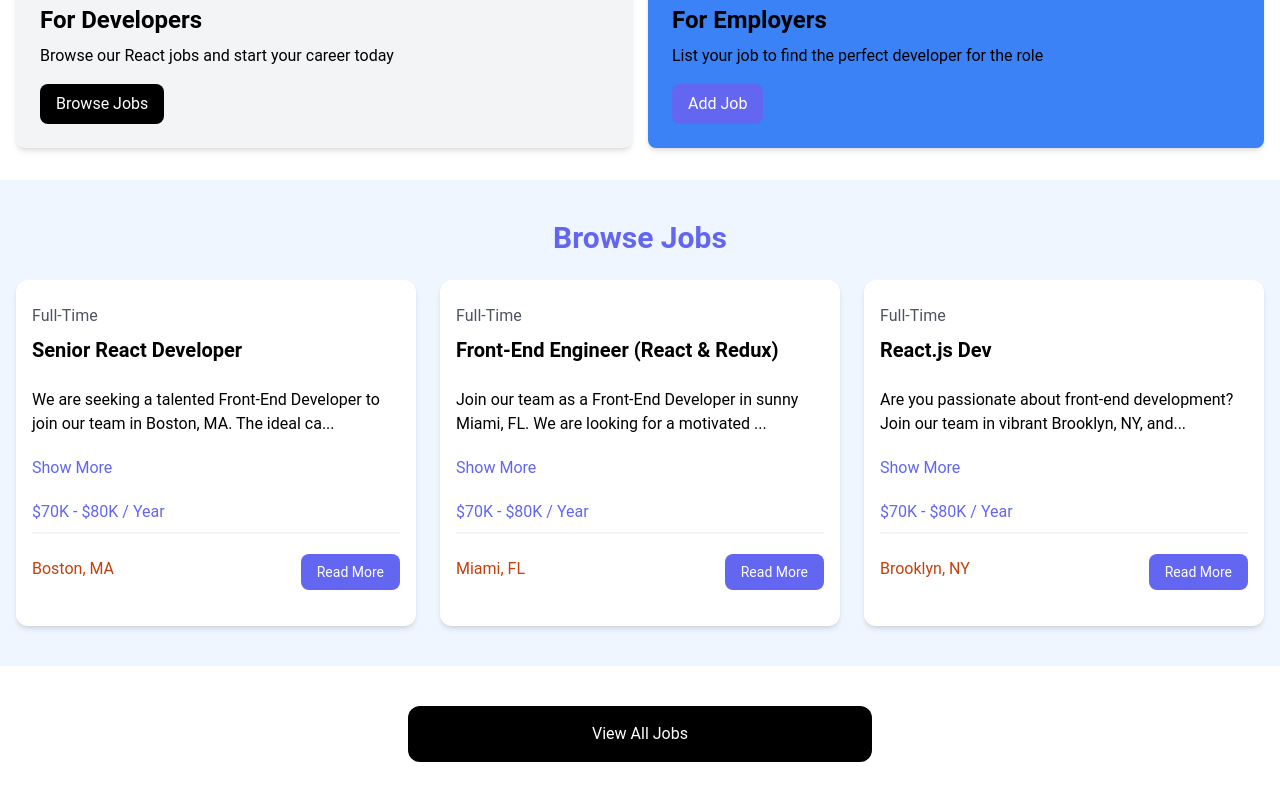
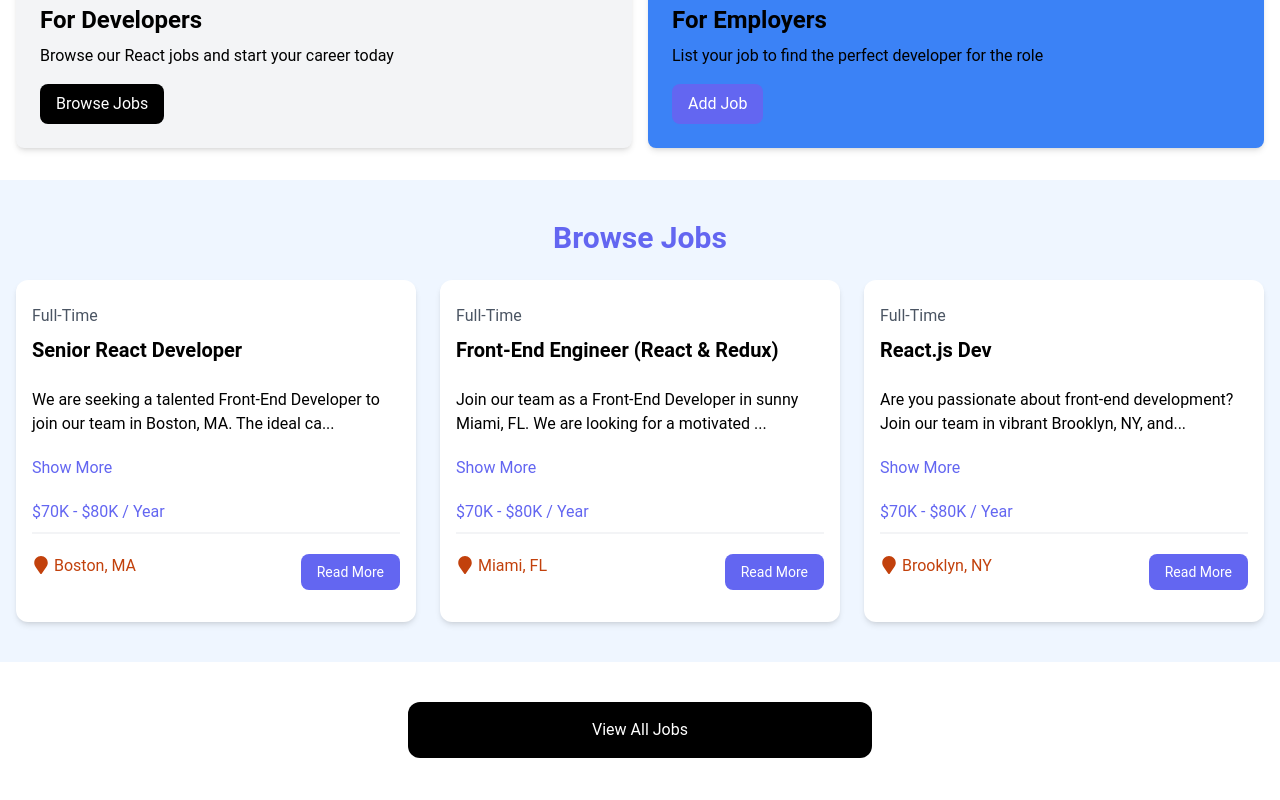
Before and after one commit to Quantumben/reactjs-job, a React (Vite) app: page / in a window 1280 px wide. Shown: the part 429-1229 px from the top of the page. Built offline with nearby package versions, Linux system fonts and the light colour scheme.

Commit message:
Added react-icons package

```diff
--- a/package.json
+++ b/package.json
@@ -11,7 +11,8 @@
   },
   "dependencies": {
     "react": "^19.2.8",
-    "react-dom": "^19.2.8"
+    "react-dom": "^19.2.8",
+    "react-icons": "^5.7.0"
   },
   "devDependencies": {
     "@eslint/js": "^10.0.1",
--- a/src/components/Joblisting.jsx
+++ b/src/components/Joblisting.jsx
@@ -1,5 +1,6 @@
 import React from 'react'
 import { useState } from 'react'
+import { FaMapMarker } from 'react-icons/fa'
 
 const Joblisting = ({ job }) => {
     const [showFullDescription, setShowFullDescription] = useState(false);
@@ -33,7 +34,7 @@ const Joblisting = ({ job }) => {
 
                                 <div className="flex flex-col lg:flex-row justify-between mb-4">
                                     <div className="text-orange-700 mb-3">
-                                        <i className="fa-solid fa-location-dot text-lg"></i>
+                                        <FaMapMarker className="inline-block mb-1 mr-1 text-lg" />
                                         {job.location}
                                     </div>
                                     <a
```
Also changed, not shown: 1 other file (tests, documents, lock files or other folders).
